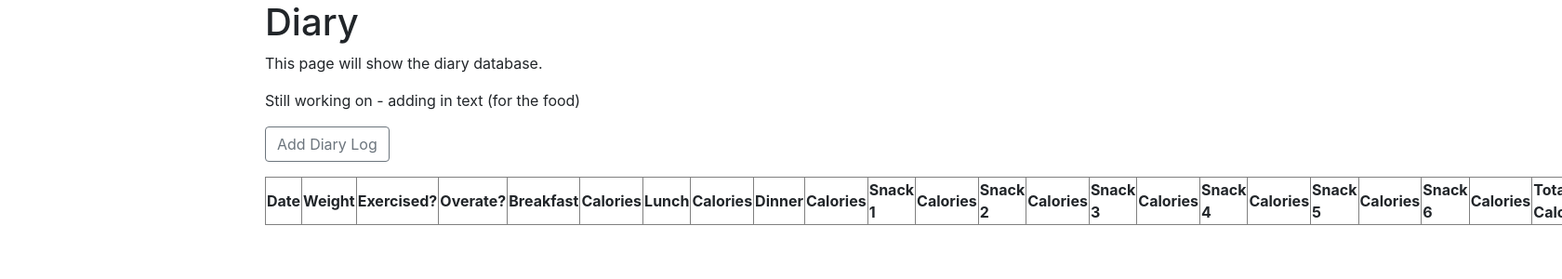
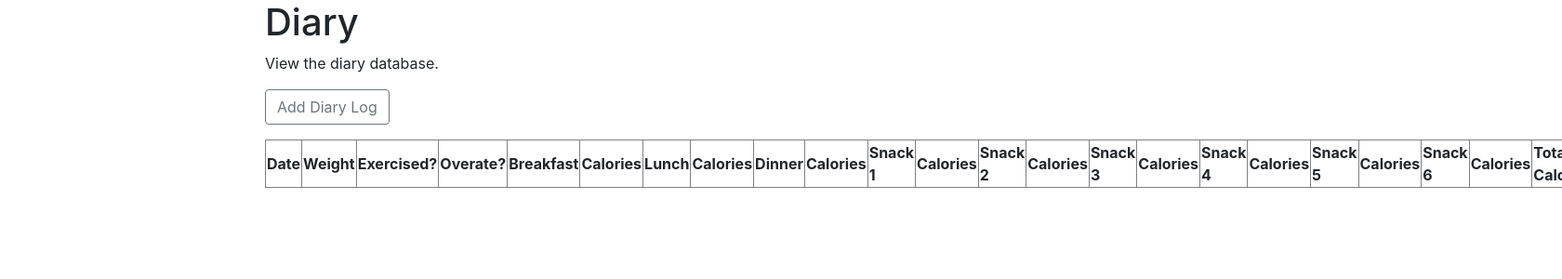
Before and after one commit to patricianicolentan/calorie-counter, a Flask app: page /diary in a window 1680 px wide; the page is wider, and only the part inside the window is pictured. Shown: the part 56-356 px from the top of that part at 93% size. Run offline with Flask 2, Linux system fonts and the light colour scheme; data that the repository does not hold is empty; some libraries are stand-ins or nearby versions.

Commit message:
Update diary.html

```diff
--- a/templates/diary.html
+++ b/templates/diary.html
@@ -2,8 +2,7 @@
 
 {% block content %}
     <h1>{% block title %} Diary {% endblock %}</h1>
-    <p> This page will show the diary database.</p>
-    <p> Still working on - adding in text (for the food)</p>
+    <p> View the diary database.</p>
 
     <a href ="/adddiarylog" method="POST" class="btn btn-outline-secondary">Add Diary Log</a>
     <p></p><p></p>
@@ -65,7 +64,6 @@
     	<td>{{ row[23]}}</td>
     	<td>{{ row[24]}}</td>
     	<td>{{ row[25]}}</td>
-    	<!--<td><a href="/addfood/{{row.foodname}}" class="btn btn-outline-secondary btn-sm">Update</a> </td>-->
     </tr>
         {% endfor %}
     </table>
```
